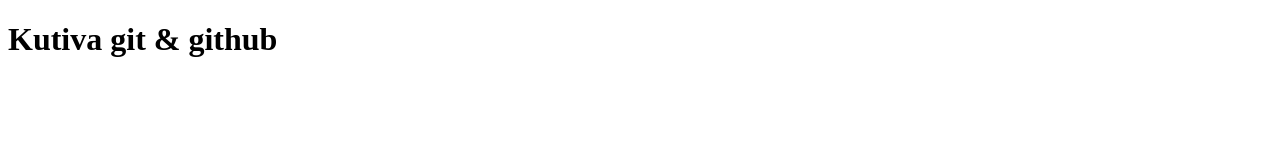
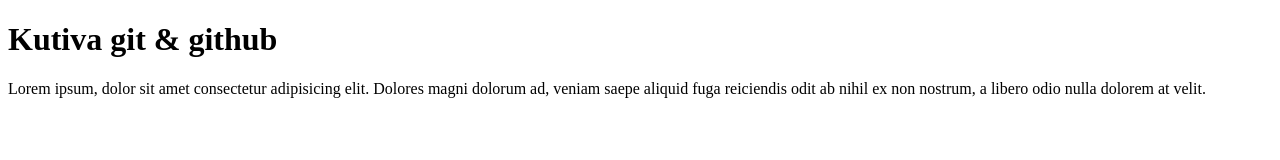
Before and after one commit to LertonJosine/Kutiva, a plain HTML site: page index.html in a window 1280 px wide. Drawn offline with Linux system fonts and the light colour scheme.

Commit message:
adicionado o paragrafo

```diff
--- a/index.html
+++ b/index.html
@@ -8,6 +8,7 @@
 </head>
 <body>
     <h1>Kutiva git & github</h1>
-    <p></p>
+    <p>Lorem ipsum, dolor sit amet consectetur adipisicing elit. Dolores magni dolorum ad, veniam saepe aliquid fuga reiciendis odit ab nihil ex non nostrum, a libero odio nulla dolorem at velit.</p>
+
 </body>
 </html>
```
